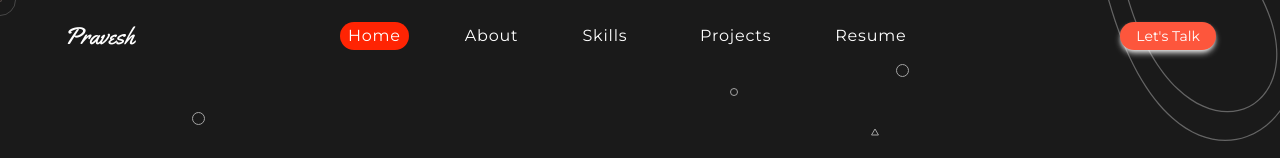
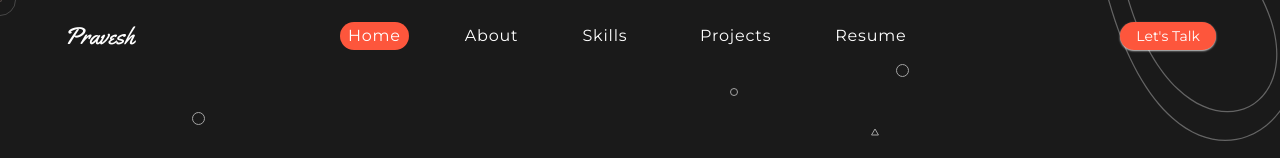
Before and after one commit to pravesh-dev/Portfolio, a React (Vite) app: page / in a window 1280 px wide. Shown: the top 158 px of the page. Built offline with nearby package versions, Linux system fonts and the light colour scheme.

Commit message:
changed primary-dark to primary for header

```diff
--- a/src/Components/Header.jsx
+++ b/src/Components/Header.jsx
@@ -34,8 +34,8 @@ function Header() {
         <nav className="gap-5 lg:gap-12 hidden md:flex">
           <Link
             to="/"
-            className={`nav_items text-xs font-normal tracking-wider lg:text-base cursor_pointer after:bg-primary_dark ${
-              activeTab === "home" ? "bg-primary_dark" : ""
+            className={`nav_items text-xs font-normal tracking-wider lg:text-base cursor_pointer after:bg-primary ${
+              activeTab === "home" ? "bg-primary" : ""
             }`}
             onClick={() => {
               setActiveTab("home");
@@ -45,8 +45,8 @@ function Header() {
           </Link>
           <Link
             to="/about"
-            className={`nav_items text-xs font-normal tracking-wider lg:text-base cursor_pointer after:bg-primary_dark ${
-              activeTab === "about" ? "bg-primary_dark" : ""
+            className={`nav_items text-xs font-normal tracking-wider lg:text-base cursor_pointer after:bg-primary ${
+              activeTab === "about" ? "bg-primary" : ""
             }`}
             onClick={() => {
               setActiveTab("about");
@@ -56,8 +56,8 @@ function Header() {
           </Link>
           <Link
             to="/skills"
-            className={`nav_items text-xs font-normal tracking-wider lg:text-base cursor_pointer after:bg-primary_dark ${
-              activeTab === "skills" ? "bg-primary_dark" : ""
+            className={`nav_items text-xs font-normal tracking-wider lg:text-base cursor_pointer after:bg-primary ${
+              activeTab === "skills" ? "bg-primary" : ""
             }`}
             onClick={() => {
               setActiveTab("skills");
@@ -67,8 +67,8 @@ function Header() {
           </Link>
           <Link
             to="/projects"
-            className={`nav_items text-xs font-normal tracking-wider lg:text-base cursor_pointer after:bg-primary_dark ${
-              activeTab === "projects" ? "bg-primary_dark" : ""
+            className={`nav_items text-xs font-normal tracking-wider lg:text-base cursor_pointer after:bg-primary ${
+              activeTab === "projects" ? "bg-primary" : ""
             }`}
             onClick={() => {
               setActiveTab("projects");
@@ -78,8 +78,8 @@ function Header() {
           </Link>
           <Link
             to="resume"
-            className={`nav_items text-xs font-normal tracking-wider lg:text-base cursor_pointer after:bg-primary_dark ${
-              activeTab === "resume" ? "bg-primary_dark" : ""
+            className={`nav_items text-xs font-normal tracking-wider lg:text-base cursor_pointer after:bg-primary ${
+              activeTab === "resume" ? "bg-primary" : ""
             }`}
             onClick={() => {
               setActiveTab("resume");
@@ -90,7 +90,7 @@ function Header() {
         </nav>
         <a
           href="mailto:praveshsaini.dev@gmail.com"
-          className="bg-primary text-white rounded-[1rem] text-sm px-3 py-1 hidden md:block shadow-md shadow-white/80 lg:px-4 hover:translate-y-1 hover:shadow-none duration-500 active:duration-100 active:scale-90 cursor_pointer"
+          className="bg-primary text-white rounded-[1rem] text-sm px-3 py-1 hidden md:block shadow-sm shadow-white/80 lg:px-4 hover:translate-y-1 hover:shadow-none duration-500 active:duration-100 active:scale-90 cursor_pointer"
           aria-label="Send an email to Pravesh"
         >
           Let's Talk
```
